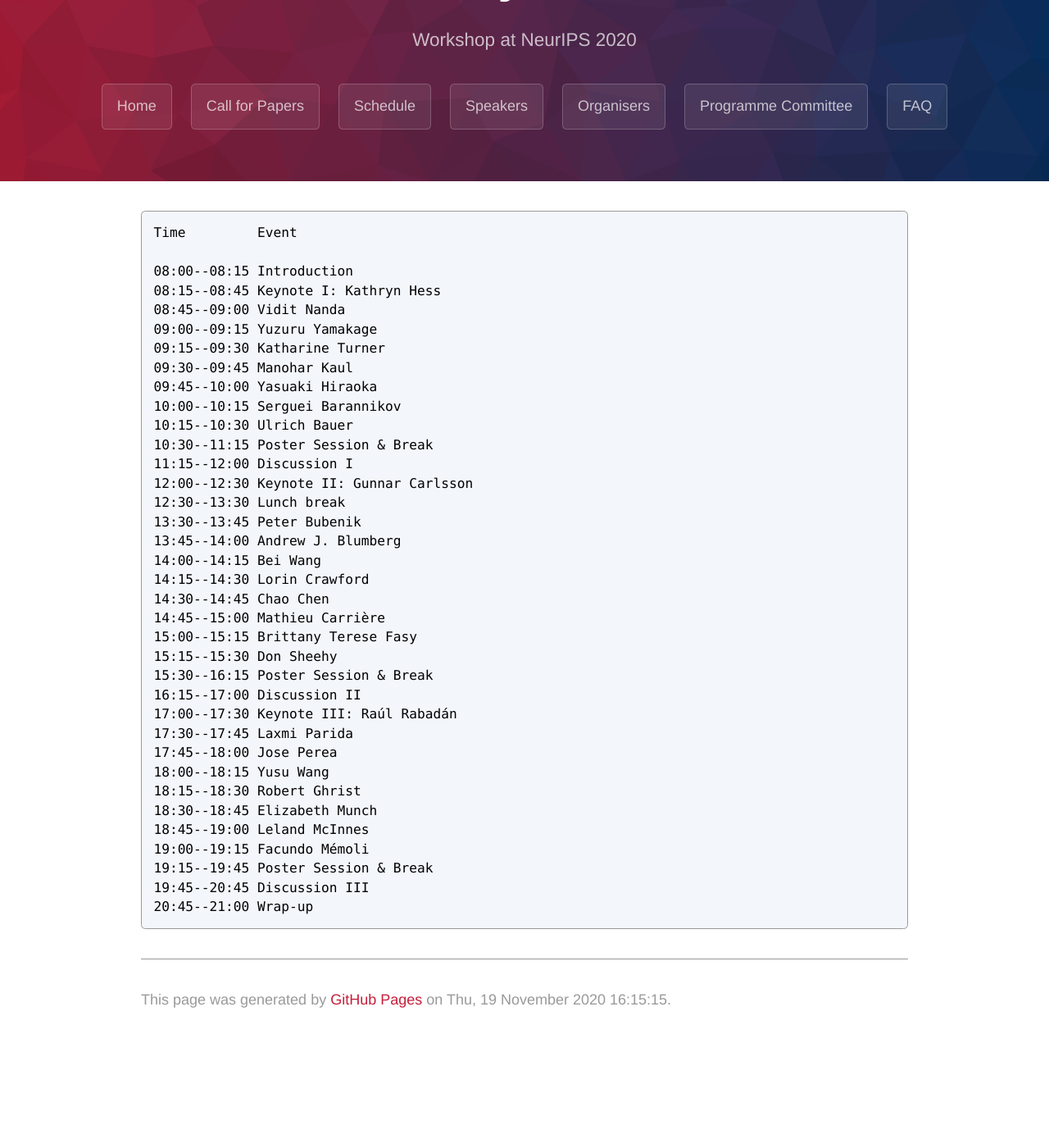
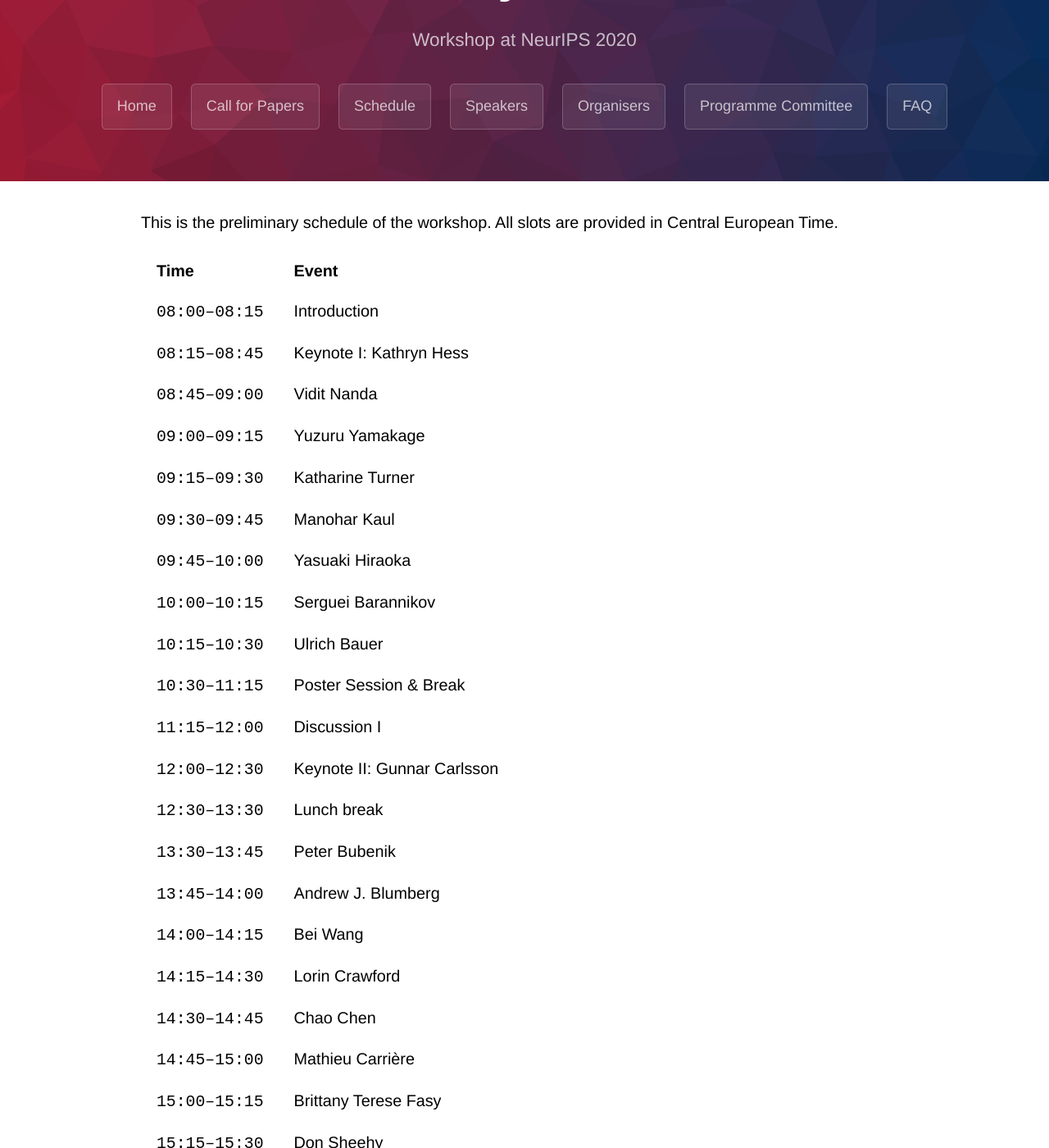
Before and after one commit to tda-in-ml/tda-in-ml.github.io, a Jekyll site: the page built from schedule.md, in a window 1280 px wide and 1400 px high, scrolled down 207 px. Shown: the whole window at 82% size. Built offline with Jekyll 4.4.1, drawn with Linux system fonts in a browser that asks for light colours; some web fonts are replaced; before the commit the page ends 1476 px from its top, so only the background shows below that; some of the changed text lies outside the part shown.

Commit message:
Updated schedule

````diff
--- a/_config.yml
+++ b/_config.yml
@@ -14,6 +14,10 @@ navigation:
 
 markdown: kramdown
 
+kramdown:
+  parse_span_html: true
+  parse_block_html: true
+
 plugins:
   - jekyll-seo-tag
 
--- a/schedule.md
+++ b/schedule.md
@@ -2,41 +2,41 @@
 layout: default
 ---
 
-```
-Time         Event
+This is the preliminary schedule of the workshop. All slots are provided
+in Central European Time.
 
-08:00--08:15 Introduction
-08:15--08:45 Keynote I: Kathryn Hess
-08:45--09:00 Vidit Nanda
-09:00--09:15 Yuzuru Yamakage
-09:15--09:30 Katharine Turner
-09:30--09:45 Manohar Kaul
-09:45--10:00 Yasuaki Hiraoka
-10:00--10:15 Serguei Barannikov
-10:15--10:30 Ulrich Bauer
-10:30--11:15 Poster Session & Break
-11:15--12:00 Discussion I
-12:00--12:30 Keynote II: Gunnar Carlsson
-12:30--13:30 Lunch break
-13:30--13:45 Peter Bubenik
-13:45--14:00 Andrew J. Blumberg
-14:00--14:15 Bei Wang
-14:15--14:30 Lorin Crawford
-14:30--14:45 Chao Chen
-14:45--15:00 Mathieu Carrière
-15:00--15:15 Brittany Terese Fasy
-15:15--15:30 Don Sheehy
-15:30--16:15 Poster Session & Break
-16:15--17:00 Discussion II
-17:00--17:30 Keynote III: Raúl Rabadán
-17:30--17:45 Laxmi Parida
-17:45--18:00 Jose Perea
-18:00--18:15 Yusu Wang
-18:15--18:30 Robert Ghrist
-18:30--18:45 Elizabeth Munch
-18:45--19:00 Leland McInnes
-19:00--19:15 Facundo Mémoli
-19:15--19:45 Poster Session & Break
-19:45--20:45 Discussion III
-20:45--21:00 Wrap-up
-```
+| **Time**                                                  | **Event**                   |
+| <span style="font-family: monospace;">08:00--08:15</span> | Introduction                |
+| <span style="font-family: monospace;">08:15--08:45</span> | Keynote I: Kathryn Hess     |
+| <span style="font-family: monospace;">08:45--09:00</span> | Vidit Nanda                 |
+| <span style="font-family: monospace;">09:00--09:15</span> | Yuzuru Yamakage             |
+| <span style="font-family: monospace;">09:15--09:30</span> | Katharine Turner            |
+| <span style="font-family: monospace;">09:30--09:45</span> | Manohar Kaul                |
+| <span style="font-family: monospace;">09:45--10:00</span> | Yasuaki Hiraoka             |
+| <span style="font-family: monospace;">10:00--10:15</span> | Serguei Barannikov          |
+| <span style="font-family: monospace;">10:15--10:30</span> | Ulrich Bauer                |
+| <span style="font-family: monospace;">10:30--11:15</span> | Poster Session & Break      |
+| <span style="font-family: monospace;">11:15--12:00</span> | Discussion I                |
+| <span style="font-family: monospace;">12:00--12:30</span> | Keynote II: Gunnar Carlsson |
+| <span style="font-family: monospace;">12:30--13:30</span> | Lunch break                 |
+| <span style="font-family: monospace;">13:30--13:45</span> | Peter Bubenik               |
+| <span style="font-family: monospace;">13:45--14:00</span> | Andrew J. Blumberg          |
+| <span style="font-family: monospace;">14:00--14:15</span> | Bei Wang                    |
+| <span style="font-family: monospace;">14:15--14:30</span> | Lorin Crawford              |
+| <span style="font-family: monospace;">14:30--14:45</span> | Chao Chen                   |
+| <span style="font-family: monospace;">14:45--15:00</span> | Mathieu Carrière            |
+| <span style="font-family: monospace;">15:00--15:15</span> | Brittany Terese Fasy        |
+| <span style="font-family: monospace;">15:15--15:30</span> | Don Sheehy                  |
+| <span style="font-family: monospace;">15:30--16:15</span> | Poster Session & Break      |
+| <span style="font-family: monospace;">16:15--17:00</span> | Discussion II               |
+| <span style="font-family: monospace;">17:00--17:30</span> | Keynote III: Raúl Rabadán   |
+| <span style="font-family: monospace;">17:30--17:45</span> | Laxmi Parida                |
+| <span style="font-family: monospace;">17:45--18:00</span> | Jose Perea                  |
+| <span style="font-family: monospace;">18:00--18:15</span> | Yusu Wang                   |
+| <span style="font-family: monospace;">18:15--18:30</span> | Robert Ghrist               |
+| <span style="font-family: monospace;">18:30--18:45</span> | Elizabeth Munch             |
+| <span style="font-family: monospace;">18:45--19:00</span> | Leland McInnes              |
+| <span style="font-family: monospace;">19:00--19:15</span> | Facundo Mémoli              |
+| <span style="font-family: monospace;">19:15--19:45</span> | Poster Session & Break      |
+| <span style="font-family: monospace;">19:45--20:45</span> | Discussion III              |
+| <span style="font-family: monospace;">20:45--21:00</span> | Wrap-up                     |
````
